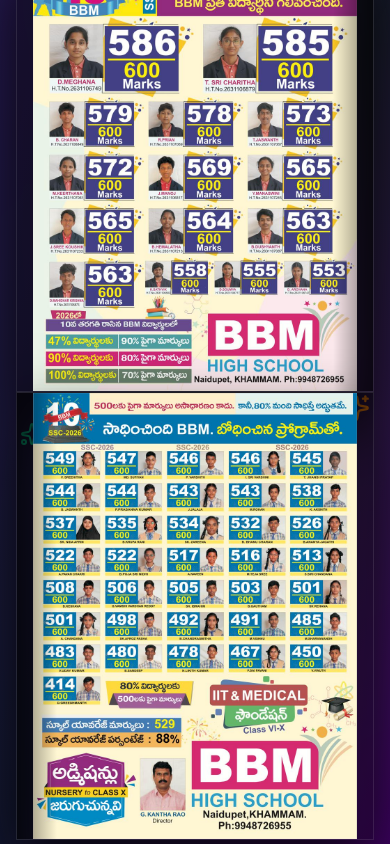
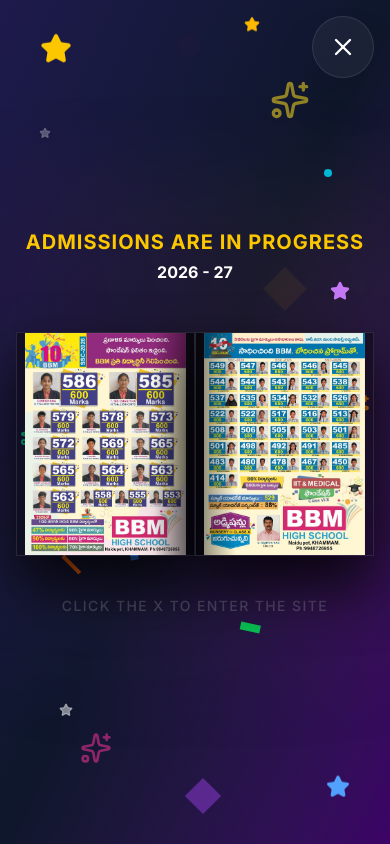
Before and after one commit to alphaharisolutions-lgtm/BBM-SCHOOL, a React (Vite) app: page / in a window 390 px wide. Shown: the top 844 px of the page. Built offline with nearby package versions, Linux system fonts and the light colour scheme; a web font is replaced by a local one.

Commit message:
feat: Update preloader layout and position for mobile

```diff
--- a/src/components/Layout.tsx
+++ b/src/components/Layout.tsx
@@ -73,11 +73,7 @@
               <div className="absolute bottom-[35%] right-[25%] text-white/50 animate-pulse delay-900"><Star size={12} fill="currentColor" /></div>
             </div>
 
-            <div className="relative max-w-6xl w-full flex flex-col items-center gap-10">
-              {/* Glowing background */}
-              <div className="absolute -inset-10 bg-gradient-to-tr from-violet-600/20 via-pink-600/20 to-amber-500/20 opacity-30 blur-3xl" />
-
-              {/* Cross mark */}
+              {/* Cross mark - Moved to screen corner */}
               <motion.button
                 initial={{ opacity: 0, scale: 0.5, y: -20 }}
                 animate={{ opacity: 1, scale: 1, y: 0 }}
@@ -85,20 +81,30 @@
                 whileHover={{ scale: 1.1 }}
                 whileTap={{ scale: 0.9 }}
                 onClick={() => setShowSplash(false)}
-                className="absolute -top-6 right-4 text-white hover:text-yellow-400 transition-all duration-300 bg-white/5 hover:bg-white/10 p-4 rounded-full backdrop-blur-md border border-white/10 hover:border-white/30 shadow-2xl group"
+                className="absolute top-4 right-4 text-white hover:text-yellow-400 transition-all duration-300 bg-white/5 hover:bg-white/10 p-4 rounded-full backdrop-blur-md border border-white/10 hover:border-white/30 shadow-2xl group z-[110]"
               >
                 <X size={28} className="transition-transform group-hover:rotate-90" />
               </motion.button>
 
+            <div className="relative max-w-6xl w-full flex flex-col items-center gap-10">
+              {/* Glowing background */}
+              <div className="absolute -inset-10 bg-gradient-to-tr from-violet-600/20 via-pink-600/20 to-amber-500/20 opacity-30 blur-3xl" />
+
+              {/* Admissions Text */}
+              <div className="text-center space-y-1 mb-2 relative z-10">
+                <h2 className="text-xl md:text-3xl font-black text-yellow-400 uppercase tracking-wider">Admissions are in Progress</h2>
+                <p className="text-base md:text-xl font-bold text-white">2026 - 27</p>
+              </div>
+
               {/* Book Container */}
-              <div className="flex flex-col md:flex-row gap-0 w-full justify-center relative z-10 max-w-4xl" style={{ perspective: 1200 }}>
+              <div className="flex flex-row gap-0 w-full justify-center relative z-10 max-w-4xl" style={{ perspective: 1200 }}>
                 {/* Left Page */}
                 <motion.div
                   initial={{ opacity: 0, x: -50, rotateY: 35 }}
                   animate={{ opacity: 1, x: 0, rotateY: 0 }}
                   transition={{ duration: 0.8, delay: 0.3, ease: [0.16, 1, 0.3, 1] }}
                   whileHover={{ scale: 1.01 }}
-                  className="w-full md:w-1/2 relative aspect-[4/5] overflow-hidden shadow-[0_30px_60px_rgba(0,0,0,0.8)] border border-white/10 bg-black/40 group cursor-pointer"
+                  className="w-1/2 relative aspect-[4/5] overflow-hidden shadow-[0_30px_60px_rgba(0,0,0,0.8)] border border-white/10 bg-black/40 group cursor-pointer"
                   style={{ transformOrigin: "right center" }}
                 >
                   <img
@@ -116,7 +122,7 @@
                   animate={{ opacity: 1, x: 0, rotateY: 0 }}
                   transition={{ duration: 0.8, delay: 0.3, ease: [0.16, 1, 0.3, 1] }}
                   whileHover={{ scale: 1.01 }}
-                  className="w-full md:w-1/2 relative aspect-[4/5] overflow-hidden shadow-[0_30px_60px_rgba(0,0,0,0.8)] border border-white/10 bg-black/40 group cursor-pointer"
+                  className="w-1/2 relative aspect-[4/5] overflow-hidden shadow-[0_30px_60px_rgba(0,0,0,0.8)] border border-white/10 bg-black/40 group cursor-pointer"
                   style={{ transformOrigin: "left center" }}
                 >
                   <img
```
